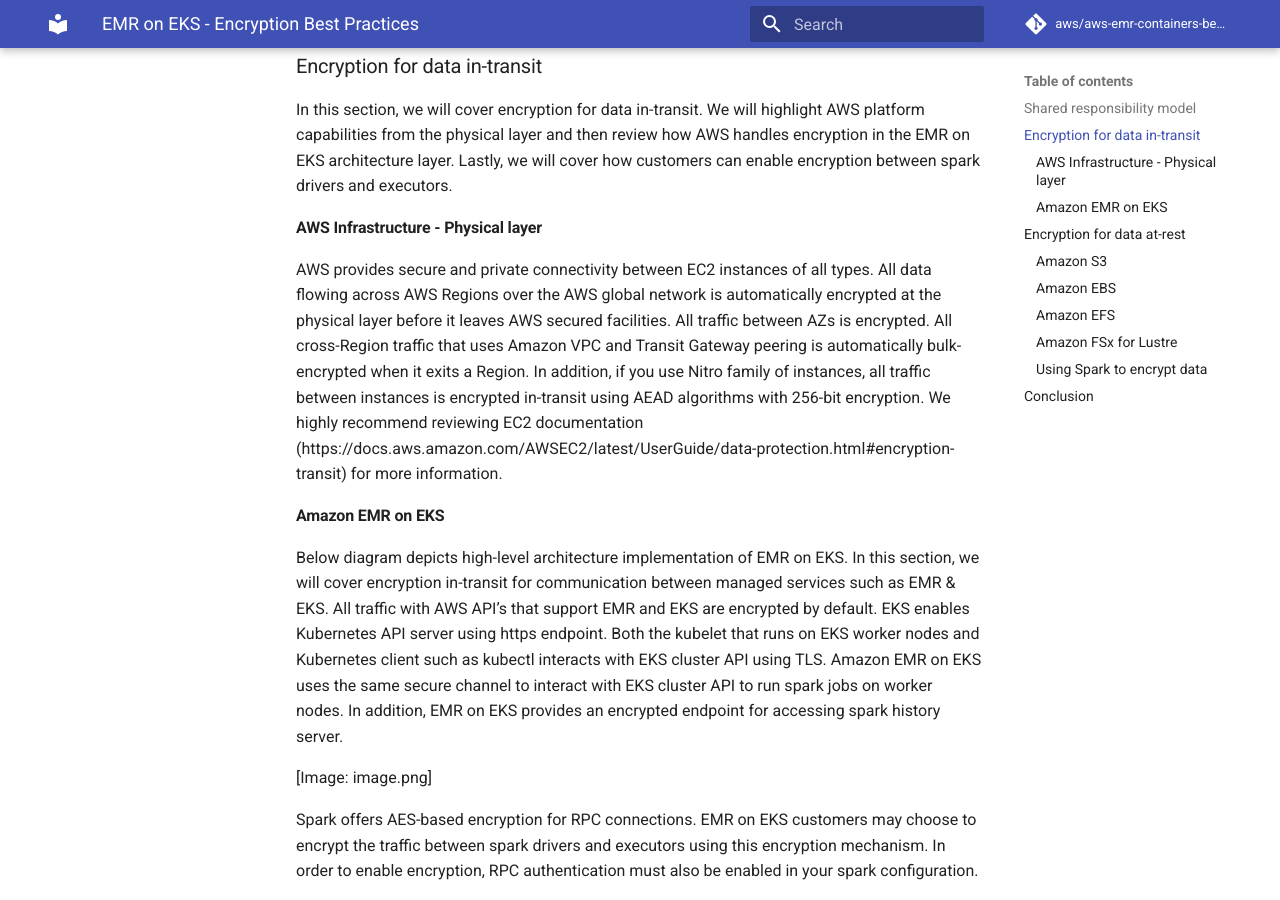
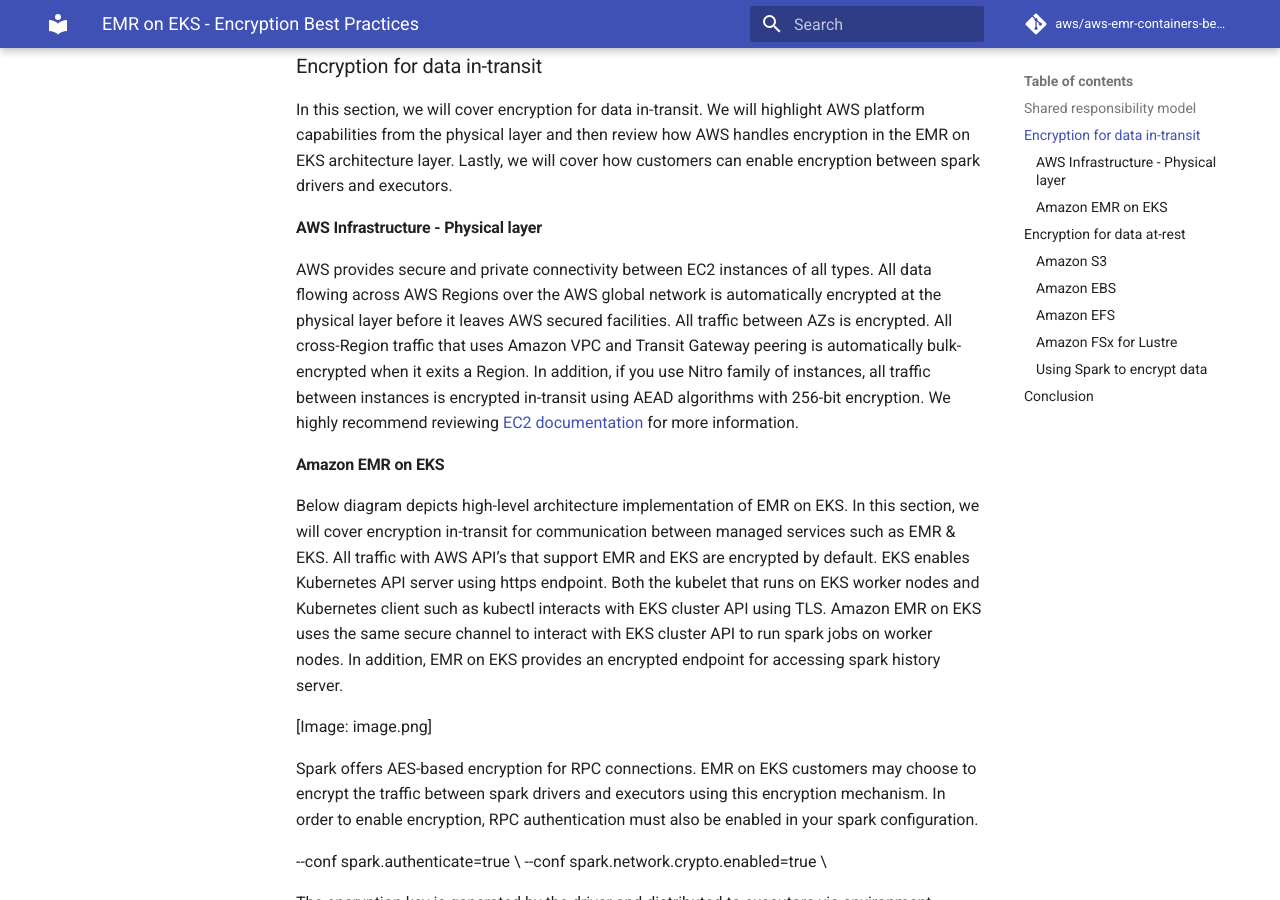
Before and after one commit to aws/aws-emr-containers-best-practices, an MkDocs documentation site: the page built from content/security/docs/spark/encryption.md, in a window 1280 px wide and 900 px high, scrolled down 1248 px. Built offline with MkDocs 1.6.1 and Material for MkDocs 9.7.7, drawn with Linux system fonts in a browser that asks for light colours; comment, search, counter and statistics services are not loaded.

Commit message:
minor changes to encryption doc

```diff
--- a/content/security/docs/spark/encryption.md
+++ b/content/security/docs/spark/encryption.md
@@ -21,7 +21,7 @@
 
 #### AWS Infrastructure - Physical layer
 
-AWS provides secure and private connectivity between EC2 instances of all types. All data flowing across AWS Regions over the AWS global network is automatically encrypted at the physical layer before it leaves AWS secured facilities. All traffic between AZs is encrypted. All cross-Region traffic that uses Amazon VPC and Transit Gateway peering is automatically bulk-encrypted when it exits a Region. In addition, if you use Nitro family of instances, all traffic between instances is encrypted in-transit using AEAD algorithms with 256-bit encryption. We highly recommend reviewing EC2 documentation (https://docs.aws.amazon.com/AWSEC2/latest/UserGuide/data-protection.html#encryption-transit) for more information.
+AWS provides secure and private connectivity between EC2 instances of all types. All data flowing across AWS Regions over the AWS global network is automatically encrypted at the physical layer before it leaves AWS secured facilities. All traffic between AZs is encrypted. All cross-Region traffic that uses Amazon VPC and Transit Gateway peering is automatically bulk-encrypted when it exits a Region. In addition, if you use Nitro family of instances, all traffic between instances is encrypted in-transit using AEAD algorithms with 256-bit encryption. We highly recommend reviewing [EC2 documentation](https://docs.aws.amazon.com/AWSEC2/latest/UserGuide/data-protection.html#encryption-transit) for more information.
 
 #### Amazon EMR on EKS
 
```
Also changed, not shown: content/security/docs/resources/images/emr-on-eks-network-communication.png (added).
